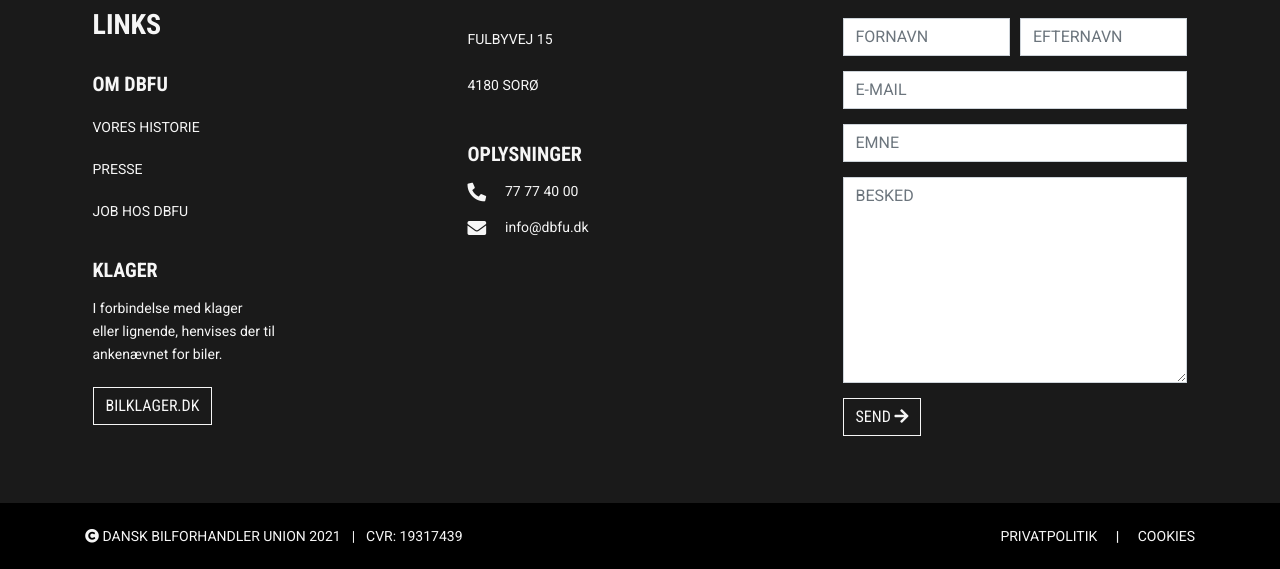
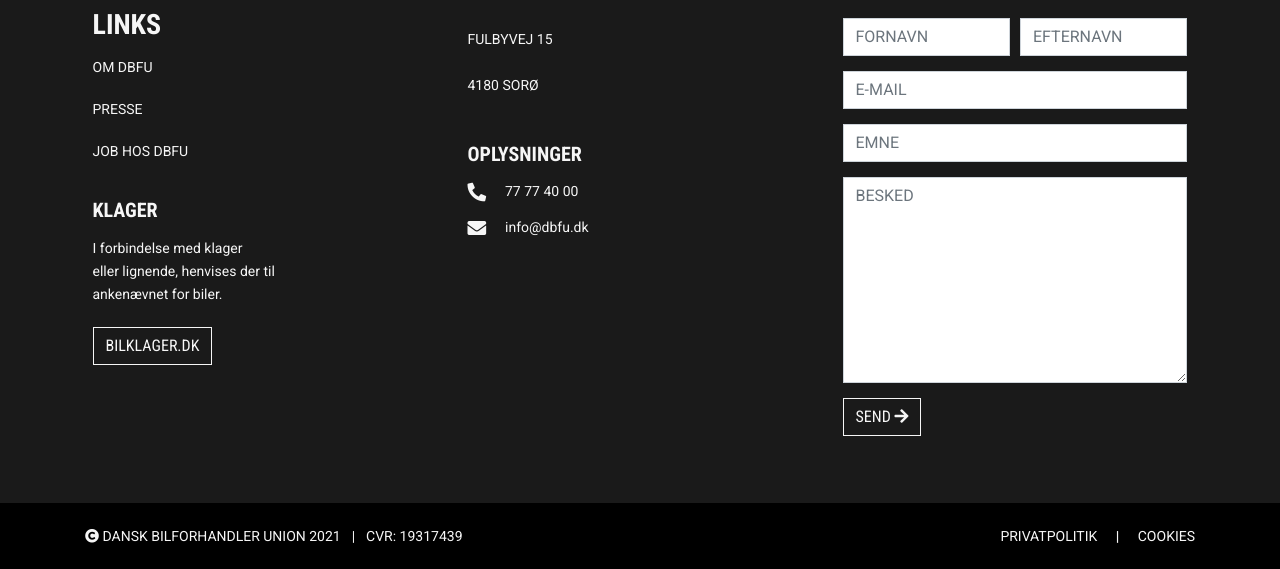
Before and after one commit to amal3983/DBFU, a website: page index.html in a window 1280 px wide. Shown: the part 2869-3438 px from the top of the page. Drawn offline with nearby package versions, Linux system fonts and the light colour scheme.

Commit message:
footer ændret, så "vores historie" hedder "om dbfu" + "om dbfu" er linket til "om dbfu"-siden

```diff
--- a/index.html
+++ b/index.html
@@ -512,9 +512,8 @@
 
                 <!-- Links Sektion -->
                 <h3 class="col-12 mb-3 mt-3 mt-md-3">LINKS</h3>
-                <h5 class="col-12 mt-3">OM DBFU</h5>
-                <div class="col-12"><br>
-                    <a class="text-decoration-none text-light" href="#">VORES HISTORIE</a> <br><br>
+                <div class="col-12">
+                    <a class="text-decoration-none text-light" href="omdbfu.html">OM DBFU</a> <br><br>
                     <a class="text-decoration-none text-light" href="presse.html">PRESSE</a> <br><br>
                     <a class="text-decoration-none text-light" href="job.html">JOB HOS DBFU</a> <br><br>
                 </div>
```
